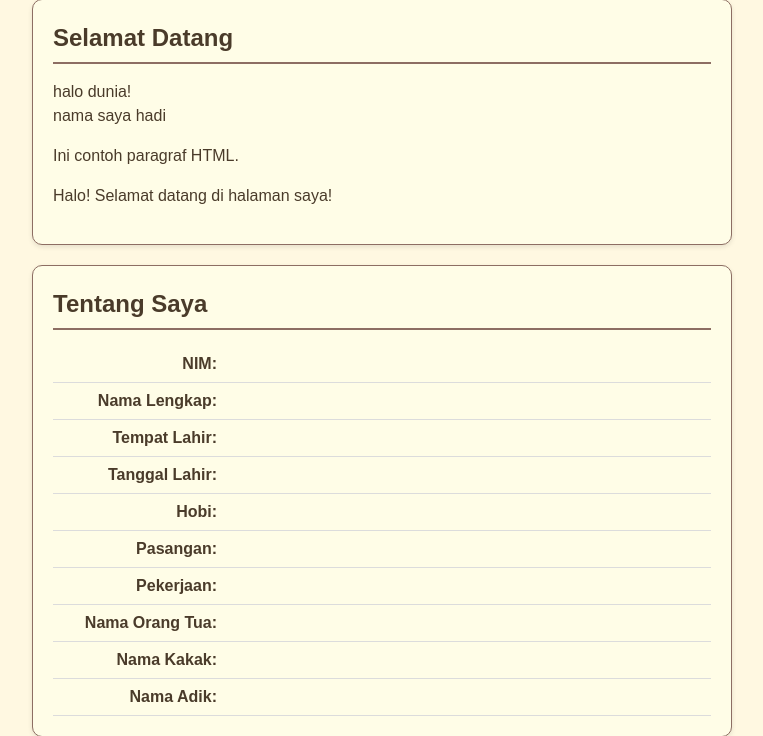
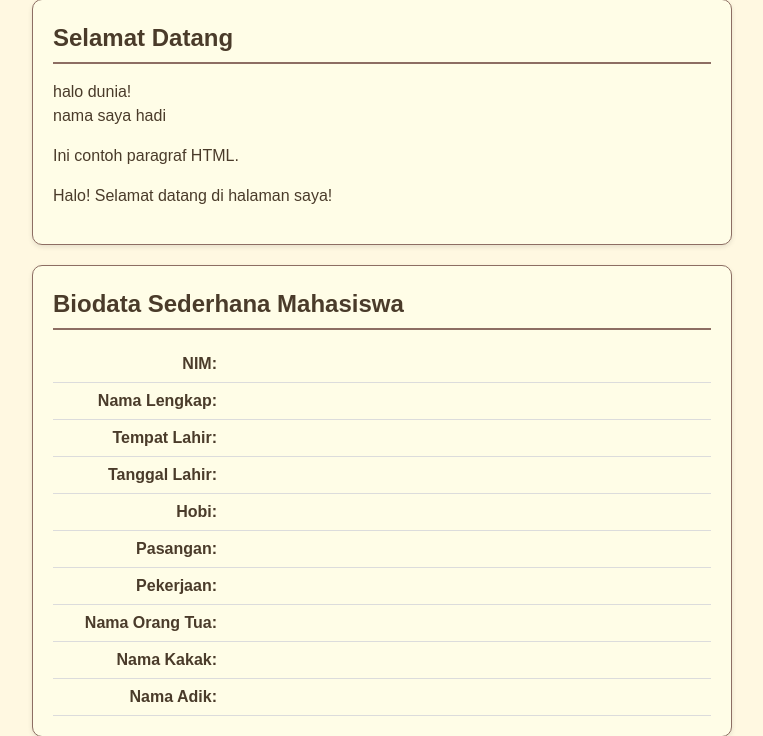
Before and after one commit to 2522500075-boop/2522500075-PWB-SI1-2526O, a PHP site: page /pertemuan-08/index.php in a window 1280 px wide. Shown: the part 176-912 px from the top of the page, without its empty margins (258-1021 px from the left). Run offline with PHP 8.4, Linux system fonts and the light colour scheme.

Commit message:
memperbarui biodata di index.php

```diff
--- a/pertemuan-08/index.php
+++ b/pertemuan-08/index.php
@@ -63,7 +63,7 @@ $sesnamaadik = $_SESSION["txtnamaadik"] ?? "";
           $Nama_adik = "lobow san paris;";
       ?>
 
-      <h2>Tentang Saya</h2>
+      <h2>Biodata Sederhana Mahasiswa </h2>
       <p><strong>NIM:</strong><?php echo $sesnim?> </p>
       <p><strong>Nama Lengkap:</strong><?php echo $sesnama?></p>
       <p><strong>Tempat Lahir:</strong><?php echo $sestempatlahir?></p>
```
Also changed, not shown: pertemuan-08/README.md.
